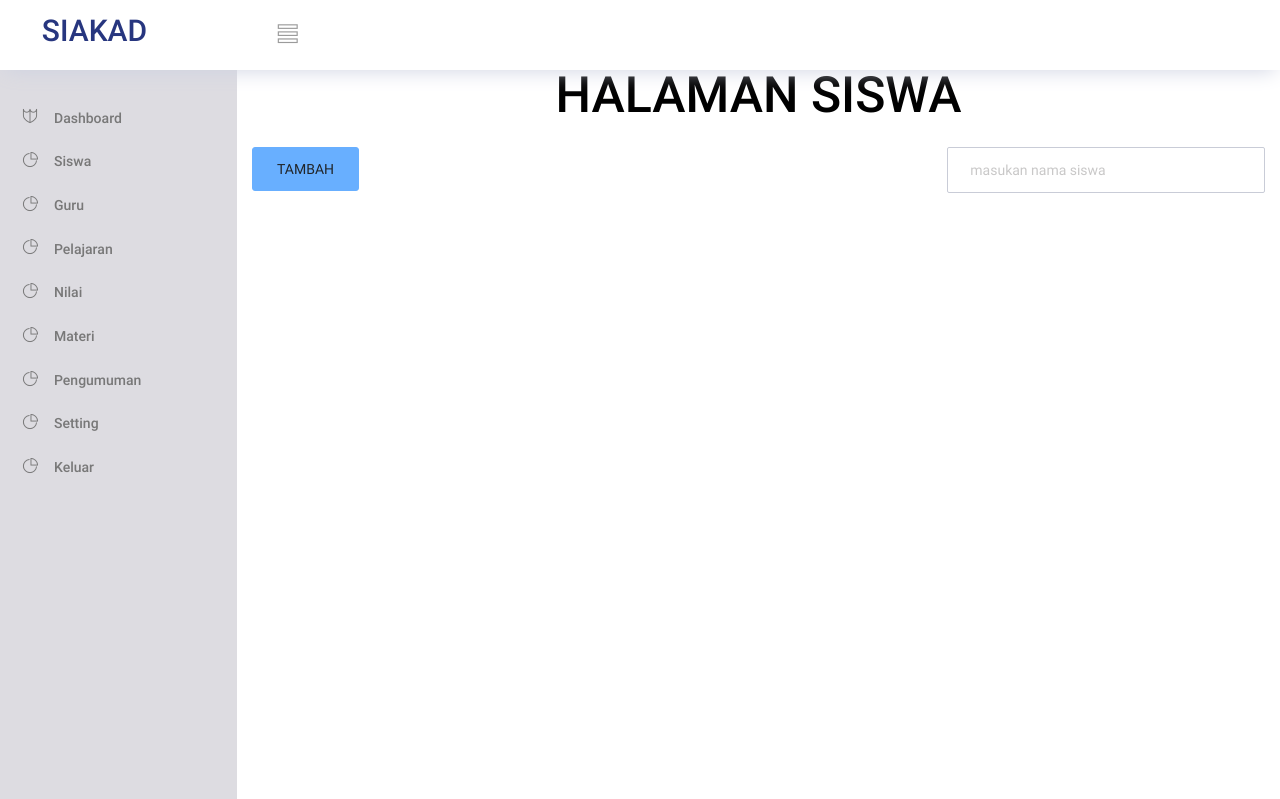
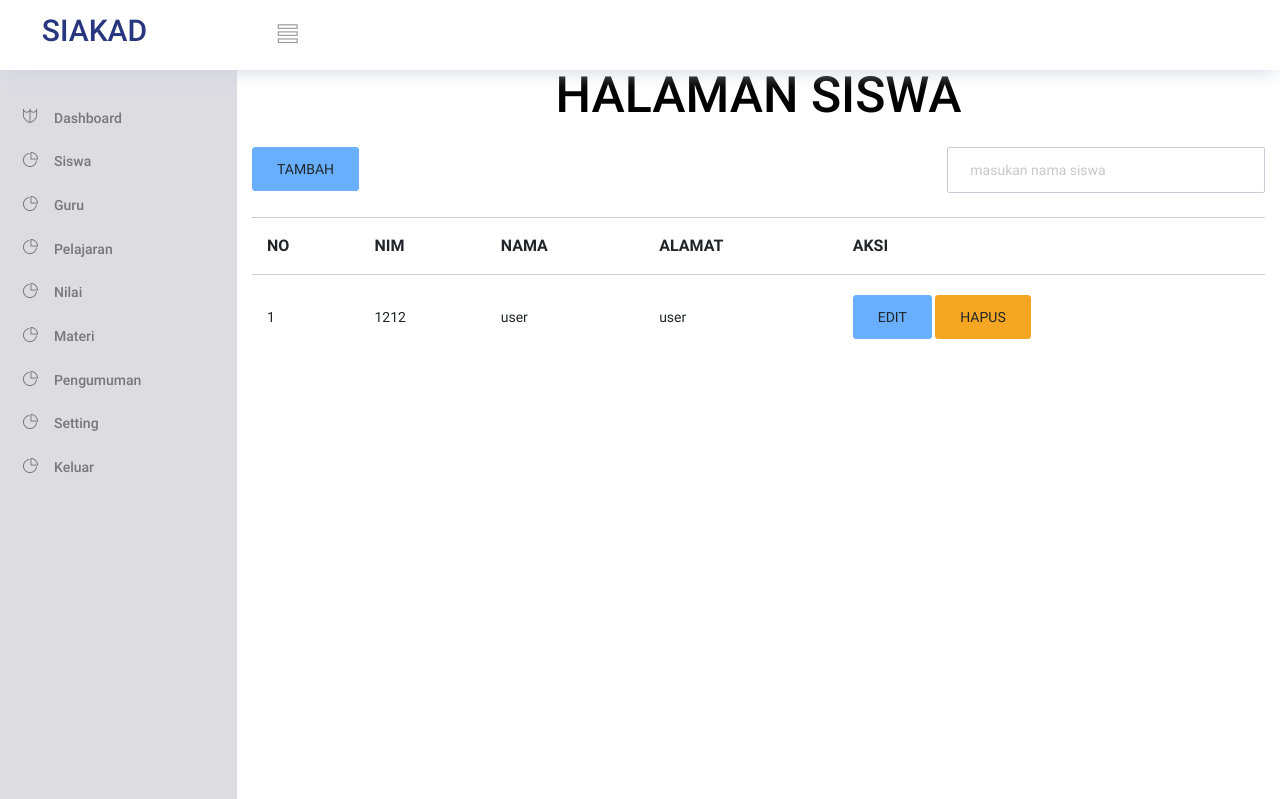
Before and after one commit to dikimeip/siakad-codeigniter, a CodeIgniter app: page /siakad/StaffController/siswa in a window 1280 px wide. Shown: the top 799 px of the page. Run offline with CodeIgniter, Linux system fonts and the light colour scheme; the visitor is signed in with stand-in values (Sample User, id 1); data comes from the database, SQL or seed files in the repository; data that the repository does not hold is empty; style sheets or scripts are compiled from the project's sources; some libraries are stand-ins or nearby versions.

Commit message:
menampilkan data di siswa di halaman admin

```diff
--- a/application/controllers/StaffController.php
+++ b/application/controllers/StaffController.php
@@ -27,9 +27,11 @@ class StaffController extends CI_Controller
 	public function siswa()
 	{
 		$data['sess'] = $this->session->userdata('isStaff');
+		$data['siswa'] = $this->Models->get_siswa();
+		$data['no'] =1;
 		$this->load->view('admin/template/header');
 		$this->load->view('admin/template/menu',$data);
-		$this->load->view('admin/siswa');
+		$this->load->view('admin/siswa',$data);
 		$this->load->view('admin/template/footer');
 	}
 
--- a/application/models/MyModel.php
+++ b/application/models/MyModel.php
@@ -22,4 +22,9 @@ class MyModel extends CI_Model
 		return $this->db->get_where('tu',['username_tu'=>$uname,'password'=>$pswd])->result_array();
 	}
 
+	public function get_siswa()
+	{
+		return $this->db->get('siswa')->result_array();
+	}
+
 }
--- a/application/views/admin/siswa.php
+++ b/application/views/admin/siswa.php
@@ -12,3 +12,24 @@
 		</form>
 	</div>
 </div>
+<table class="table table-hover">
+	<tr>
+		<th>NO</th>
+		<th>NIM</th>
+		<th>NAMA</th>
+		<th>ALAMAT</th>
+		<th>AKSI</th>
+	</tr>
+	<?php foreach ($siswa as $s): ?>
+		<tr>
+			<td><?php echo $no ++ ?></td>
+			<td><?php echo $s['nim_siswa'] ?></td>
+			<td><?php echo $s['nama_siswa'] ?></td>
+			<td><?php echo $s['alamat_siswa'] ?></td>
+			<td>
+				<a href="" class="btn btn-info">EDIT</a>
+				<a href="" class="btn btn-warning">HAPUS</a>
+			</td>
+		</tr>
+	<?php endforeach ?>
+</table>
```
